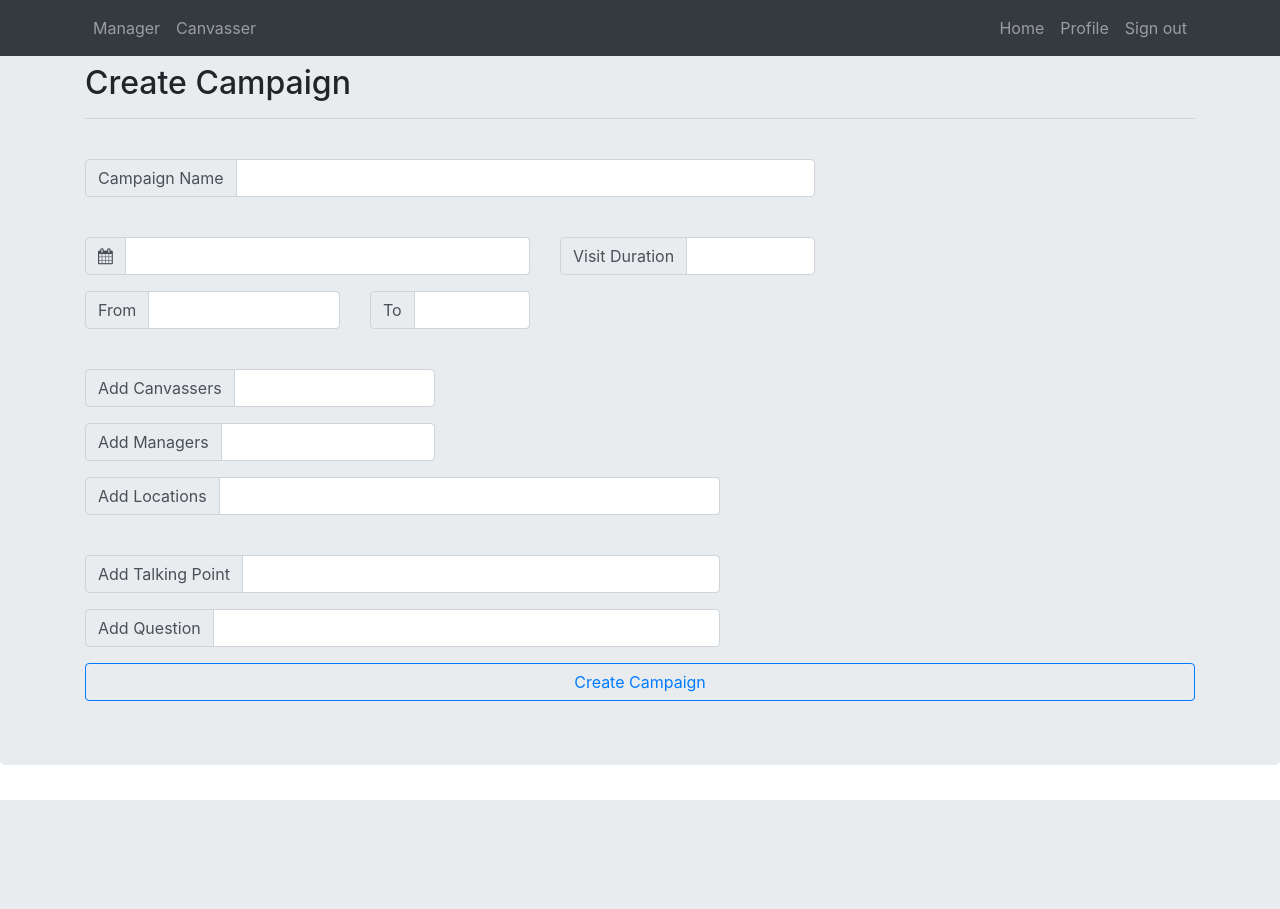
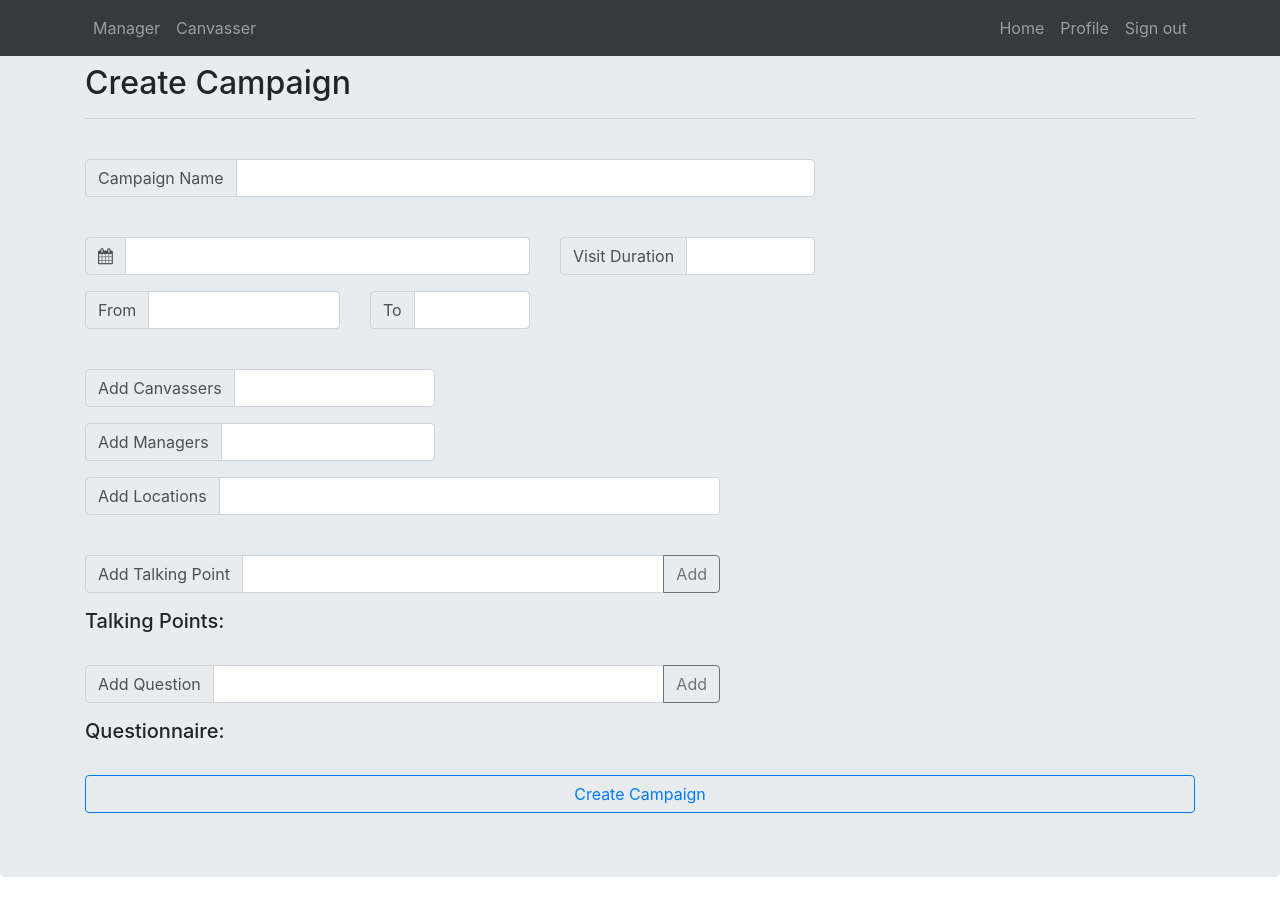
Before and after one commit to zhaoyu9610/SuperCanvasser, a Django app: template frontend/templates/campaign_create.html in a window 1280 px wide. Before the commit the page ends 800 px from the top, so only its background shows below. Run offline with Django 3.2, Linux system fonts and the light colour scheme; the template is opened without the code that fills it, so the values that code supplies are empty; some libraries are stand-ins or nearby versions.

Commit message:
created lists for talking points and questionaires for to make it easier to send date back and forth.

```diff
--- a/frontend/templates/campaign_create.html
+++ b/frontend/templates/campaign_create.html
@@ -34,6 +34,19 @@
             $("#showCanvasser").hide();
          }
     });
+
+    $(document).ready(function(){
+        $("#addTalk").click(function () {
+            $("#talkPoints").append("<li class='list-group-item'>"+$("#insertTalk").val()+"</li>");
+            })
+    });
+
+    $(document).ready(function(){
+        $("#addQuestion").click(function () {
+            $("#questions").append($("<li>").text($("#insertQ").val()));
+            })
+    });
+
     $(document).ready(function () {
         $("#logout").click(function () {
             $.ajax({
@@ -72,6 +85,8 @@
             });
         });
     });
+
+
 
 
     </script>
@@ -189,17 +204,33 @@
                             <div class="input-group-prepend">
                                 <span class="input-group-text" id="talking">Add Talking Point</span>
                             </div>
-                            <input type="text" class="form-control">
+                            <input type="text" class="form-control" id="insertTalk">
+                            <div class="input-group-append">
+                                <button class="btn btn-outline-secondary" type="button" id="addTalk">Add</button>
+                            </div>
+
                         </div>
                     </div>
-
+                    <div class="form-group">
+                        <h5><label for="talkPoints">Talking Points:</label></h5>
+                        <ul class="list-group list-group-flush" id="talkPoints">
+                        </ul>
+                    </div>
                     <div class="form-group row">
                         <div class="input-group col-7">
                             <div class="input-group-prepend">
-                                <span class="input-group-text" id="questions">Add Question</span>
+                                <span class="input-group-text" id="questionsLabel">Add Question</span>
                             </div>
-                            <input type="text" class="form-control">
+                            <input type="text" class="form-control" id="insertQ">
+                            <div class="input-group-append">
+                                <button class="btn btn-outline-secondary" type="button" id="addQuestion">Add</button>
+                            </div>
                         </div>
+                    </div>
+                    <div class="form-group">
+                        <h5><label for="questions">Questionnaire:</label></h5>
+                        <ul class="list-group list-group-flush" id="questions">
+                        </ul>
                     </div>
 
                     <div>
```
